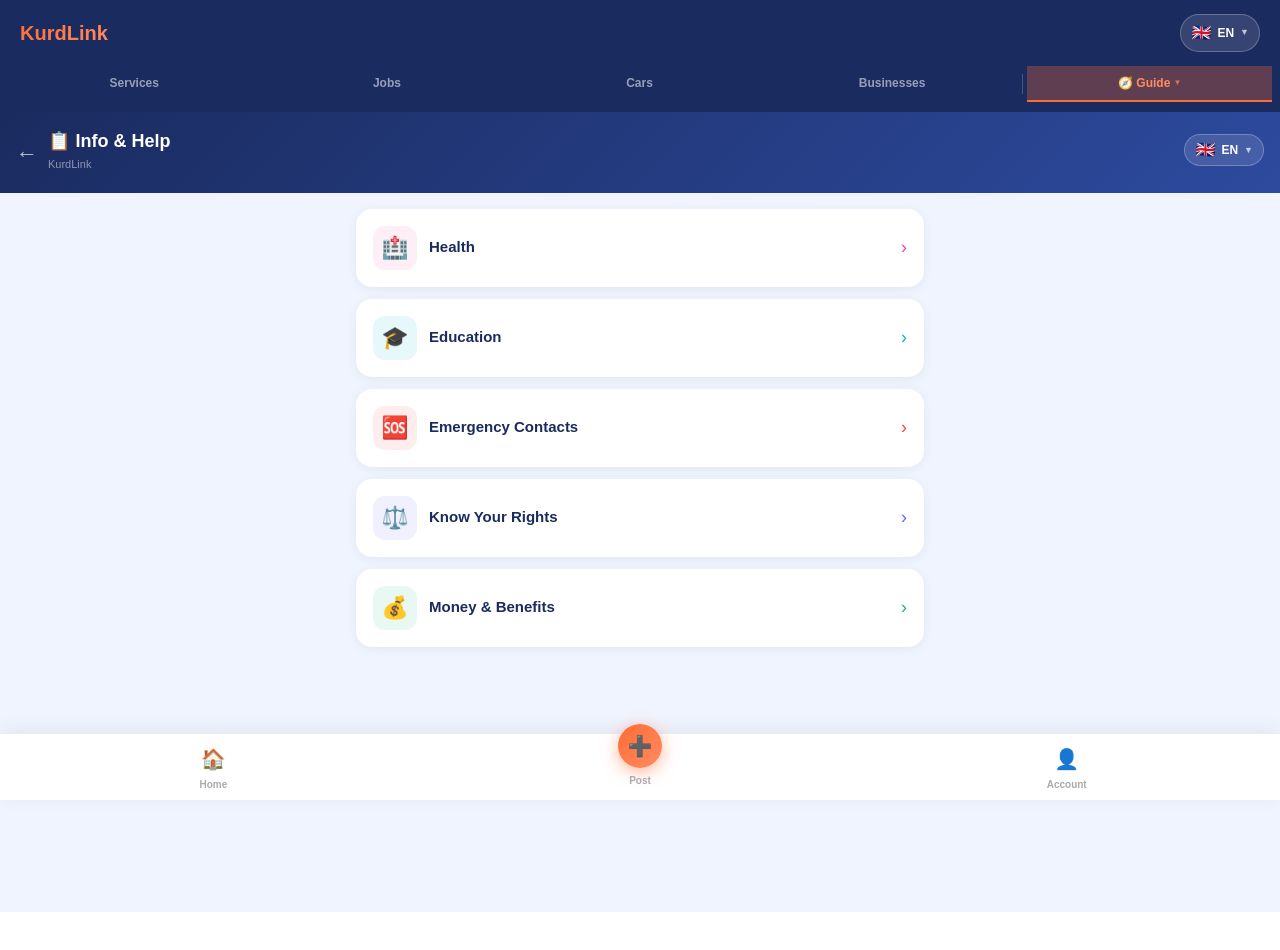
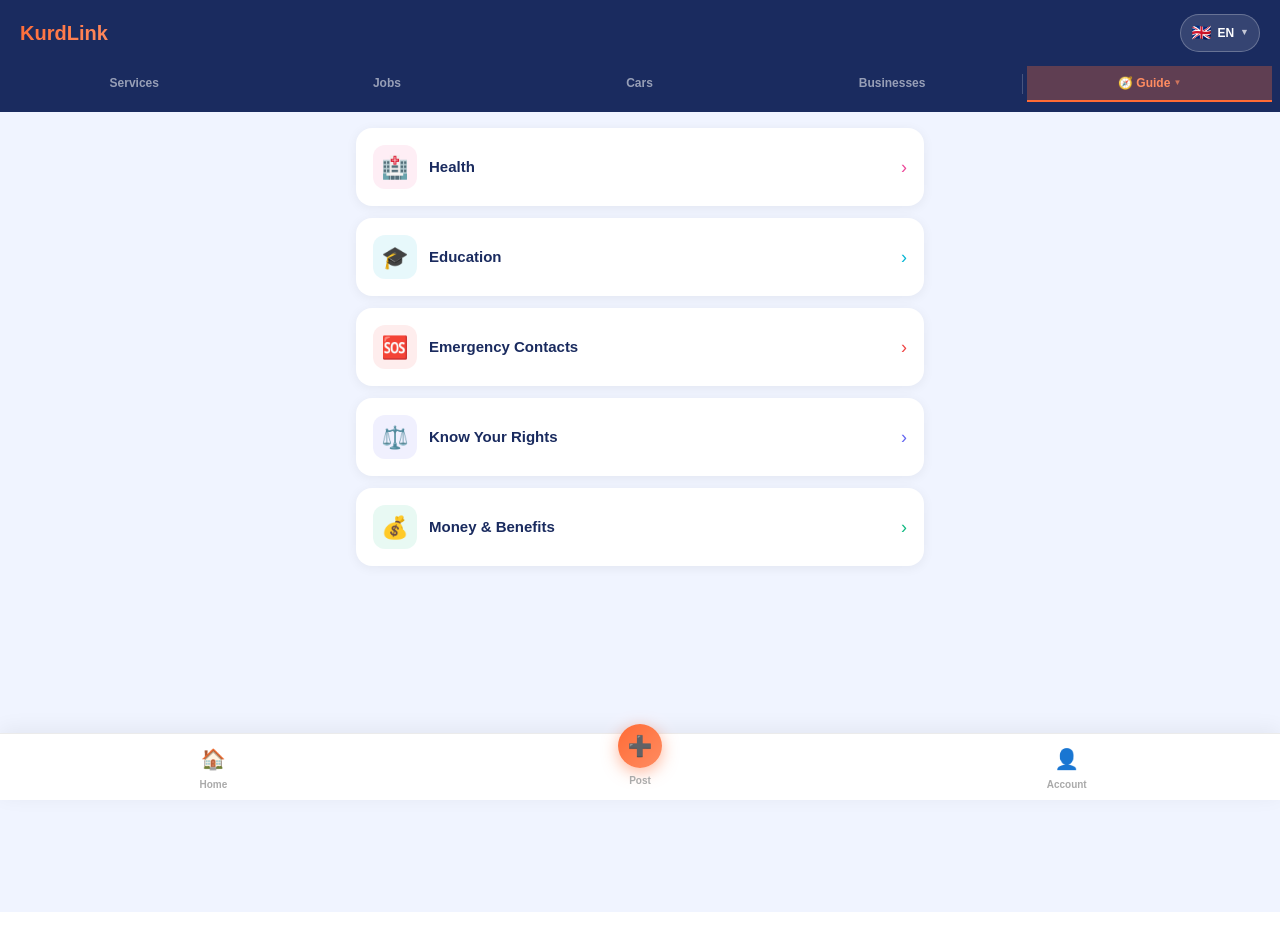
Before and after one commit to bawan93/KurdLink, a Next.js app: page /reber/info in a window 1280 px wide. Shown: the top 950 px of the page. Built offline with nearby package versions, Linux system fonts and the light colour scheme.

Commit message:
Update page.js

```diff
--- a/app/reber/info/page.js
+++ b/app/reber/info/page.js
@@ -1,7 +1,6 @@
 'use client'
 import { useState, useEffect } from 'react'
 import { useRouter } from 'next/navigation'
-import LangDropdown from '../../../components/LangDropdown'
 
 const NAVY = '#1A2B5F'
 const FONT = "'Plus Jakarta Sans', 'Sora', sans-serif"
@@ -24,7 +23,7 @@ const INFO_SECTIONS = [
       en: ['All children aged 5-16 must be in school by law', 'Contact your local council to find a school place — they must provide one', 'Schools cannot refuse a child based on immigration status', 'EAL (English as Additional Language) support is available at most schools', 'Free school meals available if you receive asylum support or Universal Credit', 'ESOL (English for Speakers of Other Languages) classes are free — find them at esol.org.uk', 'Adults can access free college courses — ask your local college'],
       ku: ['هەموو منداڵی ٥-١٦ ساڵ بە یاسا دەبێت لە قوتابخانە بن', 'پەیوەندی بە شارداریی ناوچەکەت بکە بۆ دۆزینەوەی شوێنی قوتابخانە', 'قوتابخانەکان ناتوانن منداڵێک ڕەت بکەنەوە بەهۆی مافی کۆچبەریەوە', 'پشتگیری EAL لە زۆربەی قوتابخانەکان بەردەستە', 'خواردنی قوتابخانەی بەخۆڕایی بەردەستە ئەگەر پشتگیری ئامادەیی یان Universal Credit وەردەگریت', 'پۆلەکانی ESOL بەخۆڕایین — لە esol.org.uk بیدۆزەرەوە', 'گەورەسالان دەتوانن دەستبگەن بە کۆرسی کۆلێجی بەخۆڕایی'],
       fa: ['تمام کودکان ۵ تا ۱۶ ساله باید طبق قانون در مدرسه باشند', 'با شورای محلی‌ات تماس بگیر تا جای مدرسه پیدا کنی', 'مدارس نمی‌توانند کودکی را بر اساس وضعیت مهاجرتی رد کنند', 'حمایت EAL در اکثر مدارس موجود است', 'وعده غذایی رایگان مدرسه اگر حمایت پناهندگی یا Universal Credit دریافت می‌کنی', 'کلاس‌های ESOL رایگان هستند — در esol.org.uk پیدا کن', 'بزرگسالان می‌توانند به دوره‌های رایگان کالج دسترسی داشته باشند'],
-      ar: ['يجب أن يكون جميع الأطفال من 5-16 في المدرسة بموجب القانون', 'تواصل مع مجلسك المحلي للعثور على مكان في المدرسة', 'لا يمكن للمدارس رفض طفل بسبب وضع هجرته', 'دعم EAL متاح في معظم المدارس', 'وجبات مدرسية مجانية إذا كنت تتلقى دعم اللجوء أو Universal Credit', 'دروس ESOL مجانية — اعثر عليها على esol.org.uk', 'يمكن للبالغين الوصول إلى دورات الكلية المجانية'],
+      ar: ['يجب أن يكون جميع الأطفال من 5-16 في المدرسة بموجب القانون', 'تواصل مع مجلسك المحلي للعثور على مكان في المدرسة', 'لا يمكن للمدارس رفض طفل بسبب وضع هجرته', 'دعم EAL متاح في معظم المدارس', 'وجبات مدرسية مجانية للأطفال إذا كان دخلك منخفضاً', 'دروس ESOL مجانية — اعثر عليها على esol.org.uk', 'يمكن للبالغين الوصول إلى دورات الكلية المجانية'],
     }
   },
   {
@@ -91,34 +90,21 @@ function InfoCard({ section, lang }) {
 }
 
 export default function InfoHelpPage() {
-  const router = useRouter()
   const [lang, setLang] = useState('en')
 
   useEffect(() => {
     const saved = localStorage.getItem('kurdlink_lang')
     if (saved && TX[saved]) setLang(saved)
+
+    const handler = (e) => setLang(e.detail)
+    window.addEventListener('langchange', handler)
+    return () => window.removeEventListener('langchange', handler)
   }, [])
 
-  const t = TX[lang] || TX.en
   const isRtl = lang === 'ku' || lang === 'fa' || lang === 'ar'
 
   return (
-    <div style={{ minHeight: '100vh', background: '#F0F4FF', fontFamily: FONT, direction: isRtl ? 'rtl' : 'ltr' }}>
-      <div style={{ background: `linear-gradient(135deg, ${NAVY} 0%, #2D4A9E 100%)`, padding: '16px 16px 20px', position: 'sticky', top: 0, zIndex: 100 }}>
-        <div style={{ display: 'flex', alignItems: 'center', justifyContent: 'space-between' }}>
-          <div style={{ display: 'flex', alignItems: 'center', gap: 10 }}>
-            <button onClick={() => router.push('/home')} style={{ background: 'none', border: 'none', color: 'rgba(255,255,255,0.7)', fontSize: 22, cursor: 'pointer', padding: 0 }}>
-              {isRtl ? '→' : '←'}
-            </button>
-            <div>
-              <div style={{ fontSize: 18, fontWeight: 900, color: '#fff' }}>📋 {t.title}</div>
-              <div style={{ fontSize: 11, color: 'rgba(255,255,255,0.5)', marginTop: 1 }}>KurdLink</div>
-            </div>
-          </div>
-          <LangDropdown lang={lang} onChange={(l) => { setLang(l); localStorage.setItem('kurdlink_lang', l) }} />
-        </div>
-      </div>
-
+    <div style={{ minHeight: '100vh', background: '#F0F4FF', fontFamily: FONT, direction: isRtl ? 'rtl' : 'ltr', paddingBottom: 80 }}>
       <div style={{ padding: '16px 16px 32px', maxWidth: 600, margin: '0 auto' }}>
         {INFO_SECTIONS.map((section) => (
           <InfoCard key={section.id} section={section} lang={lang} />
```
